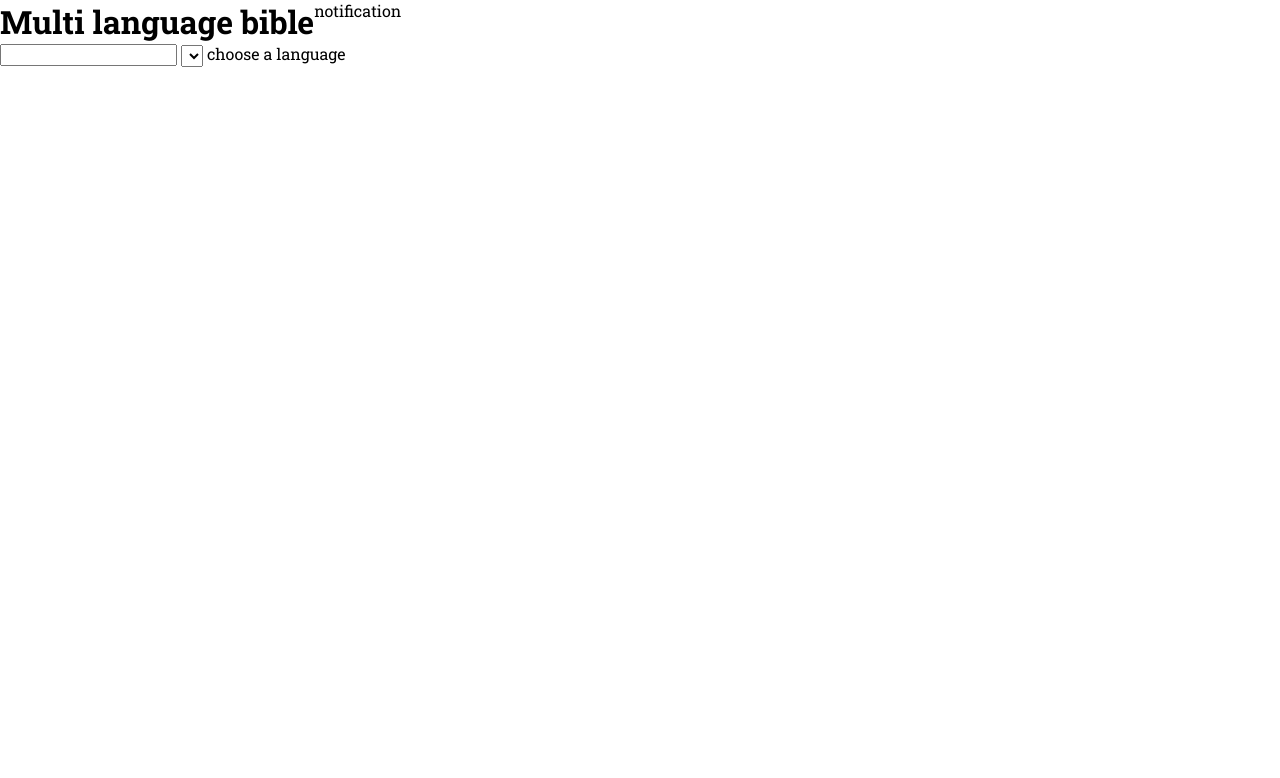
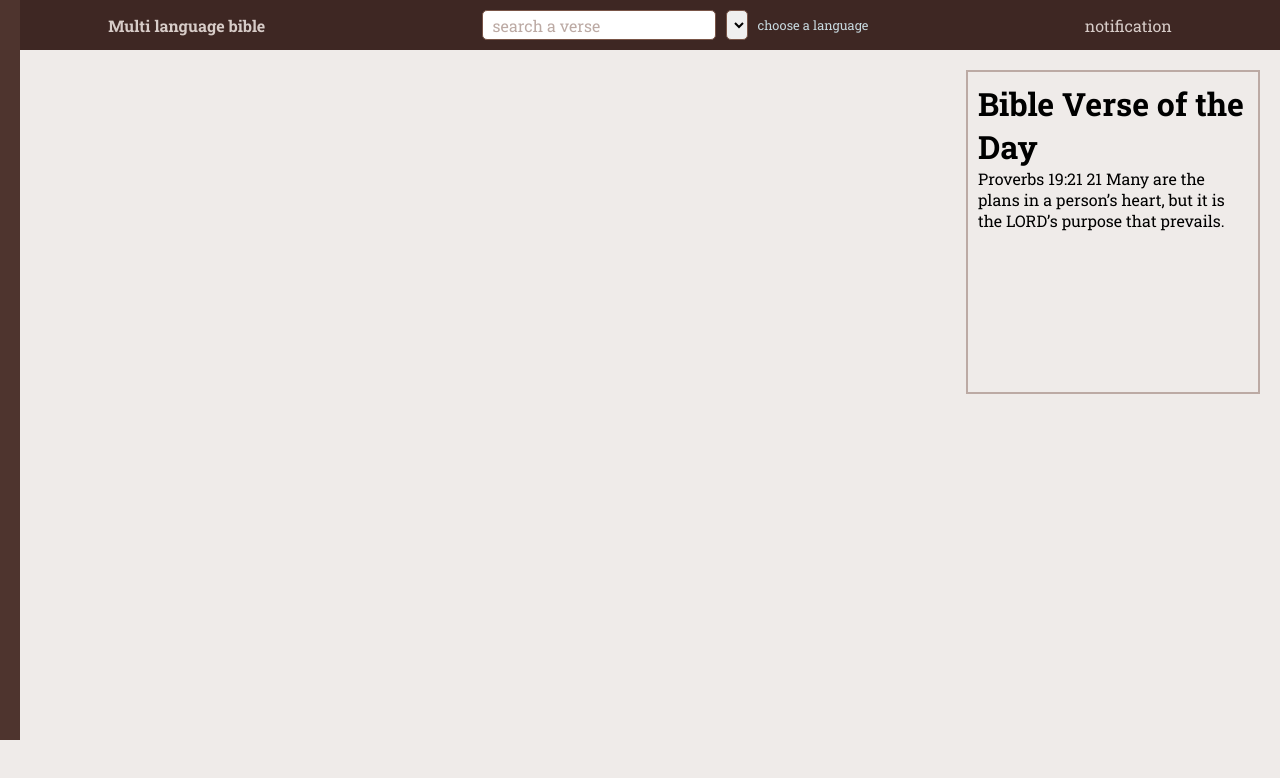
Before and after one commit to DonCarderms/muti-language-bible-app, a plain HTML site: page index.html in a window 1280 px wide. Drawn offline with Linux system fonts and the light colour scheme; no server answers.

Commit message:
add global style and change let to const

```diff
--- a/index.html
+++ b/index.html
@@ -6,29 +6,39 @@
     <meta name="viewport" content="width=device-width, initial-scale=1.0">
     <title>Multi language bible </title>
     <link rel="stylesheet" href="./src/css/global.css">
+    <link rel="stylesheet" href="./src/css/main.css">
 </head>
 
 <body>
-    <header>
-        <div>
+    <header class="flex space-around align-center">
+        <div class="flex space-around">
             <h1>Multi language bible</h1>
-            <span>notification</span>
+
         </div>
+        <div class="flex align-center input-div">
+            <input class="search" type="search" name="" id="" placeholder="search a verse">
+            <select class="translations" name="translations_select" id="translations">
+            </select>
+            <label for="translations">choose a language</label>
+
+        </div>
+        <span>notification</span>
     </header>
 
-    <div>
-        <input type="search" name="" id="">
-        <select name="translations_select" id="translations">
-        </select>
-        <label for="translations">choose a language</label>
-    </div>
-    <div class="container">
+    <div class="container space-between flex">
         <div class="container_book_list" data-js="container_book_list">
-            <ul data-js="book_list">
+            <ul class="book-list" data-js="book_list">
             </ul>
         </div>
         <div class="content" data-js="main-content">
 
+        </div>
+        <div class="random-verse" data-js="random-verse">
+            <h1>Bible Verse of the Day</h1>
+            <p>
+                <span>Proverbs 19:21</span>
+                21 Many are the plans in a person’s heart, but it is the LORD’s purpose that prevails.
+            </p>
         </div>
     </div>
     <script src="./src/js/index.js"></script>
--- a/src/css/global.css
+++ b/src/css/global.css
@@ -9,14 +9,53 @@
     font-family: RobotoSlab;
 }
 
-header>div {
+:root {
+    --primary-900: #3E2723;
+    --primary-800: #4E342E;
+    --primary-700: #5D4037;
+    --primary-600: #6D4C41;
+    --primary-500: #795548;
+    --primary-400: #8D6E63;
+    --primary-300: #A1887F;
+    --primary-200: #BCAAA4;
+    --primary-100: #D7CCC8;
+    --primary-50: #EFEBE9;
+    --secondary-900: #1C3038;
+    --secondary-800: #2C454F;
+    --secondary-700: #3A5863;
+    --secondary-600: #486C79;
+    --secondary-500: #537B8A;
+    --secondary-400: #6D8E9B;
+    --secondary-300: #86A3AE;
+    --secondary-200: #A7BDC6;
+    --secondary-100: #C7D8DE;
+    --secondary-50: #E6F0F5;
+    --alert: #D32F2F;
+    --success: #388E3C;
+    --white: #ffffff;
+    --black: #000000;
+}
+
+/* h1 {
+    font-size: 1.5rem;
+} */
+
+.flex {
     display: flex;
 }
 
-li {
-    cursor: pointer;
+.justify-center {
+    justify-content: center;
 }
 
-.container {
-    display: flex;
+.align-center {
+    align-items: center;
 }
+
+.space-around {
+    justify-content: space-around;
+}
+
+.space-between {
+    justify-content: space-between;
+}
--- /dev/null
+++ b/src/css/main.css
@@ -0,0 +1,112 @@
+body {
+    width: 100%;
+    background-color: var(--primary-50);
+}
+
+header {
+    position: fixed;
+    background-color: var(--primary-900);
+    color: var(--primary-100);
+    height: 50px;
+    width: 100%;
+    font-size: 2rem;
+}
+
+header>div {
+    display: flex;
+}
+
+header h1,
+header span {
+    font-size: 0.5em;
+}
+
+select {
+    cursor: pointer;
+}
+
+.search {
+    padding: 10px;
+
+}
+
+input:hover {
+    border: 1px solid var(--secondary-500);
+}
+
+input::placeholder {
+    color: var(--primary-200);
+}
+
+input,
+select {
+    font-size: 0.5em;
+    outline: none;
+    color: var(--black);
+    border: 1px solid var(--primary-500);
+}
+
+label {
+    color: var(--secondary-100);
+    font-size: 0.4em;
+}
+
+
+.search,
+.translations {
+    height: 30px;
+    border-radius: 5px;
+}
+
+.input-div {
+    gap: 10px;
+}
+
+.container_book_list ul {
+    list-style: none;
+    display: flex;
+    width: 100%;
+    flex-direction: column;
+    flex-wrap: wrap;
+    height: 90vh;
+}
+
+li {
+    cursor: pointer;
+    margin: 0 5px;
+}
+
+.container_book_list li:hover {
+    color: var(--secondary-300);
+}
+
+.content {
+    max-width: 550px;
+    margin-top: 80px;
+}
+
+.container_book_list {
+    background-color: var(--primary-800);
+    color: var(--primary-100);
+    margin: 0 10px 0 0;
+    padding: 10px;
+    position: sticky;
+    top: 50px;
+    height: 90vh;
+    max-width: 900px;
+}
+
+.random-verse {
+    position: sticky;
+    top: 70px;
+    width: 270px;
+    min-width: 200px;
+    max-height: 300px;
+    border: 2px solid var(--primary-200);
+    margin: 20px;
+    padding: 10px;
+}
+
+@media (max-width: 1280px) {
+    /* … */
+}
--- a/src/js/index.js
+++ b/src/js/index.js
@@ -8,14 +8,12 @@ const elements = {
     content: document.querySelector('[data-js="main-content"]')
 }
 
-let book_state = {
+const book_state = {
     book_id: 'GEN',
     translation: 'web',
     book: 'Genesis',
     chapter: 1,
 }
-
-let currentChapter = 'default'
 
 
 const fetchData = async (endpoint) => {
@@ -50,7 +48,7 @@ const displayVerses = (verses, chapter) => {
         const p = document.createElement('p')
 
         span.textContent = verse
-        p.textContent = text
+        p.textContent = `${book_state.chapter}:${text}`
         wrapper.appendChild(span)
         wrapper.appendChild(p)
         elements.content.appendChild(wrapper)
```
